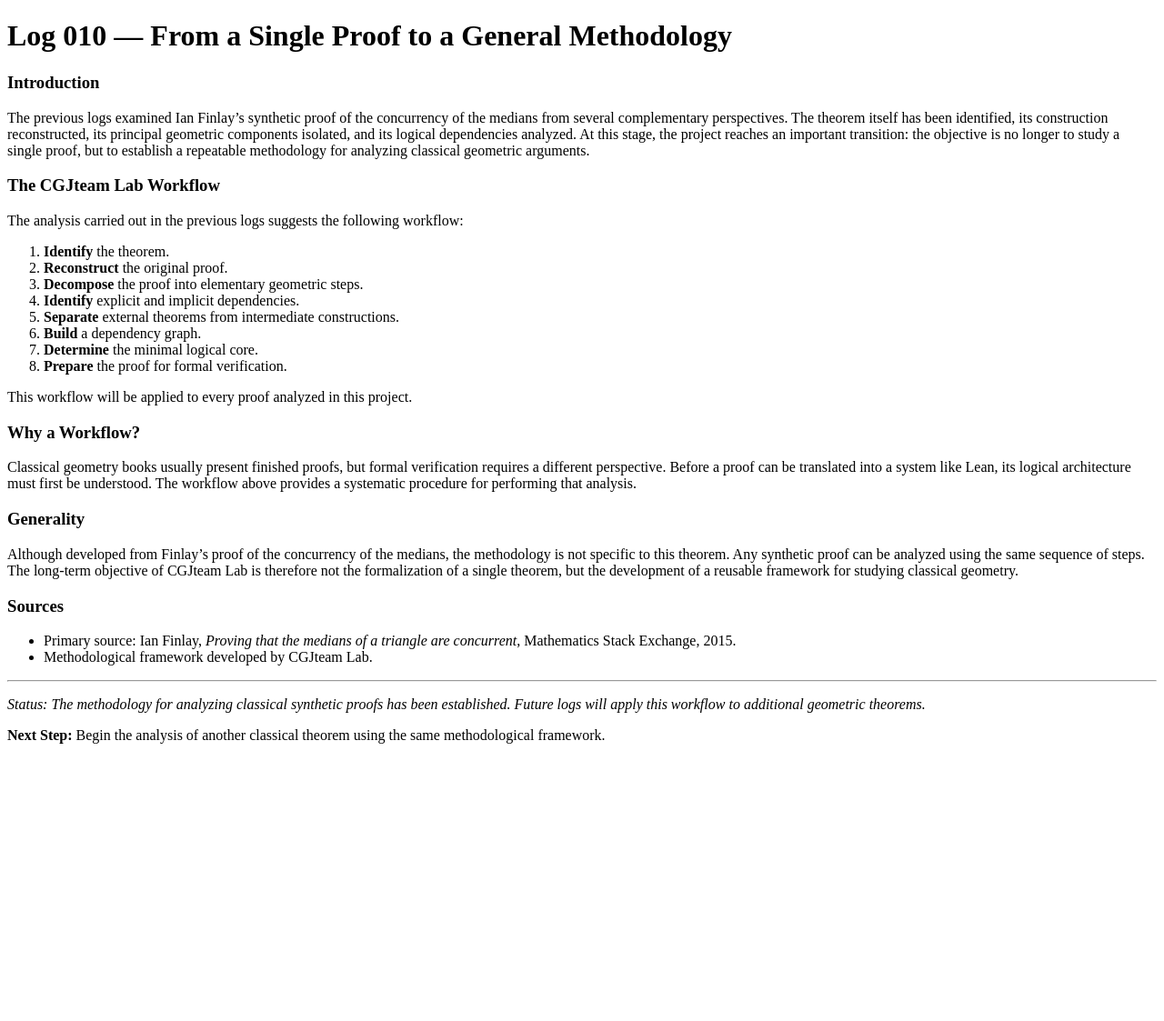
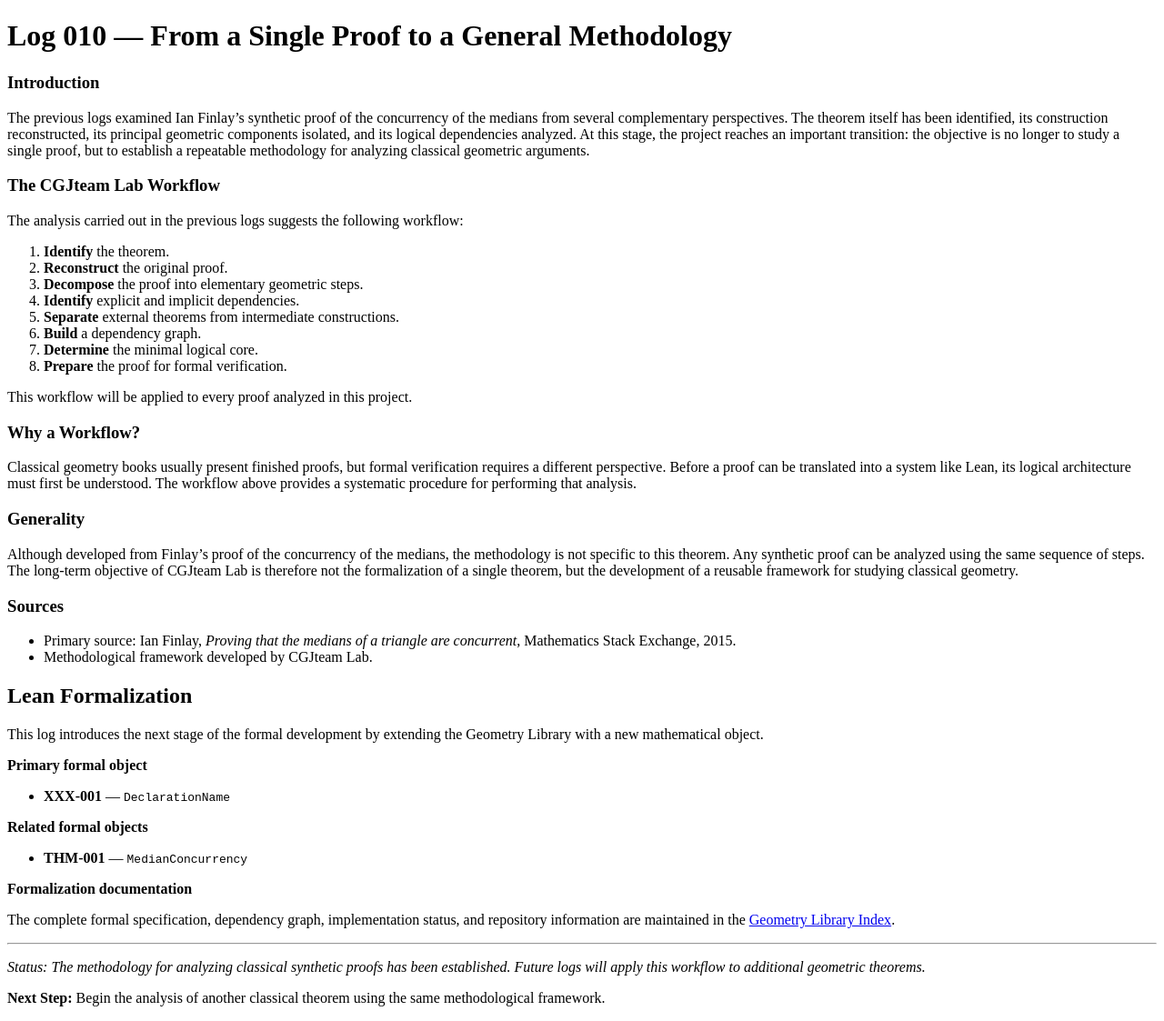
Before and after one commit to cgjteam/cgjteam.github.io, a Jekyll site: the page built from log-010.md, in a window 1280 px wide. Shown: the whole page at 91% size. Built offline with Jekyll 4.4.1, drawn with Linux system fonts in a browser that asks for light colours; our own code applies the rules of GitHub Pages for plain Markdown files; before the commit the page ends 900 px from its top, so only the background shows below that.

Commit message:
Update log-010.md

```diff
--- a/log-010.md
+++ b/log-010.md
@@ -31,6 +31,22 @@ Although developed from Finlay's proof of the concurrency of the medians, the me
 * Primary source: Ian Finlay, *Proving that the medians of a triangle are concurrent*, Mathematics Stack Exchange, 2015.
 * Methodological framework developed by CGJteam Lab.
 
+## Lean Formalization
+
+This log introduces the next stage of the formal development by extending the Geometry Library with a new mathematical object.
+
+**Primary formal object**
+
+- **XXX-001** — `DeclarationName`
+
+**Related formal objects**
+
+- **THM-001** — `MedianConcurrency`
+
+**Formalization documentation**
+
+The complete formal specification, dependency graph, implementation status, and repository information are maintained in the [Geometry Library Index](./Geometry.md).
+
 ---
 *Status: The methodology for analyzing classical synthetic proofs has been established. Future logs will apply this workflow to additional geometric theorems.*
 
```
